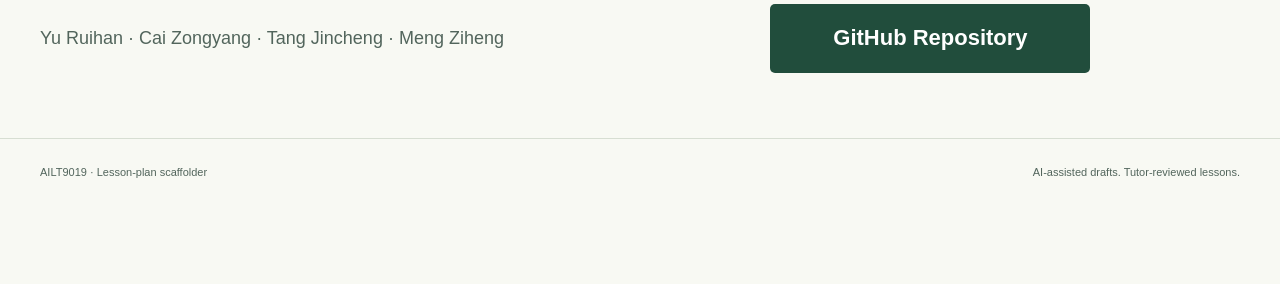
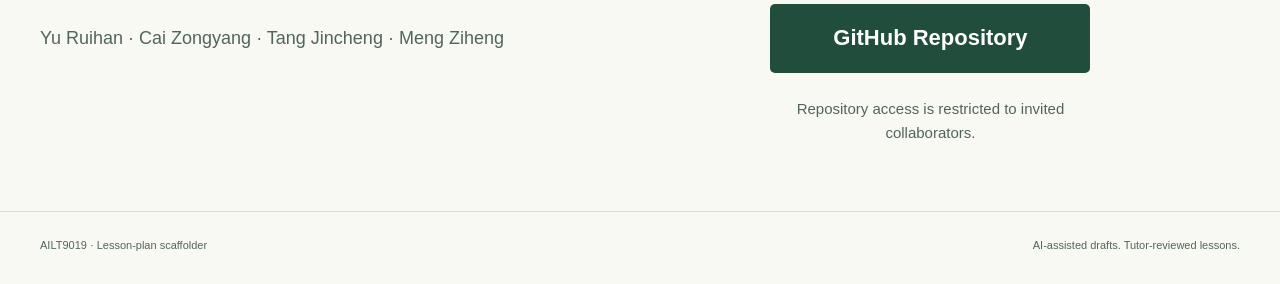
Before and after one commit to NEmiceKing/ailt9019-group49-website, a plain HTML site: page index.html in a window 1280 px wide. Shown: the part 5654-5938 px from the top of the page. Before the commit the page ends 5865 px from the top, so only its background shows below. Drawn offline with Linux system fonts and the light colour scheme.

Commit message:
Add repository access note below GitHub button

```diff
--- a/index.html
+++ b/index.html
@@ -48,6 +48,6 @@ py -m venv .venv
 pip install -r requirements.txt
 copy .env.example .env
 streamlit run app.py</code></pre></div></section>
-<section class="closing"><div><p class="eyebrow">GROUP 49</p><h2>Lesson-plan scaffolder</h2><p>Yu Ruihan · Cai Zongyang · Tang Jincheng · Meng Ziheng</p></div><div class="closing-links"><a class="button demo-button" href="https://youtu.be/0ZGWRXXe1k0">Demo Video</a><a class="button demo-button" href="https://github.com/Ryan06101/AILT9019-Group49---Lesson-plan-scaffolder">GitHub Repository</a></div></section>
+<section class="closing"><div><p class="eyebrow">GROUP 49</p><h2>Lesson-plan scaffolder</h2><p>Yu Ruihan · Cai Zongyang · Tang Jincheng · Meng Ziheng</p></div><div class="closing-links"><a class="button demo-button" href="https://youtu.be/0ZGWRXXe1k0">Demo Video</a><a class="button demo-button" href="https://github.com/Ryan06101/AILT9019-Group49---Lesson-plan-scaffolder">GitHub Repository</a><p class="note repository-access">Repository access is restricted to invited collaborators.</p></div></section>
 </main><footer><span>AILT9019 · Lesson-plan scaffolder</span><span>AI-assisted drafts. Tutor-reviewed lessons.</span></footer>
 </body></html>
--- a/style.css
+++ b/style.css
@@ -58,3 +58,5 @@ pre code { white-space: inherit; }
 }
 
 .closing .demo-button { width: 100%; min-width: 0; justify-content: center; text-align: center; }
+
+.closing .repository-access { margin: 0; font-size: 15px; text-align: center; }
```
